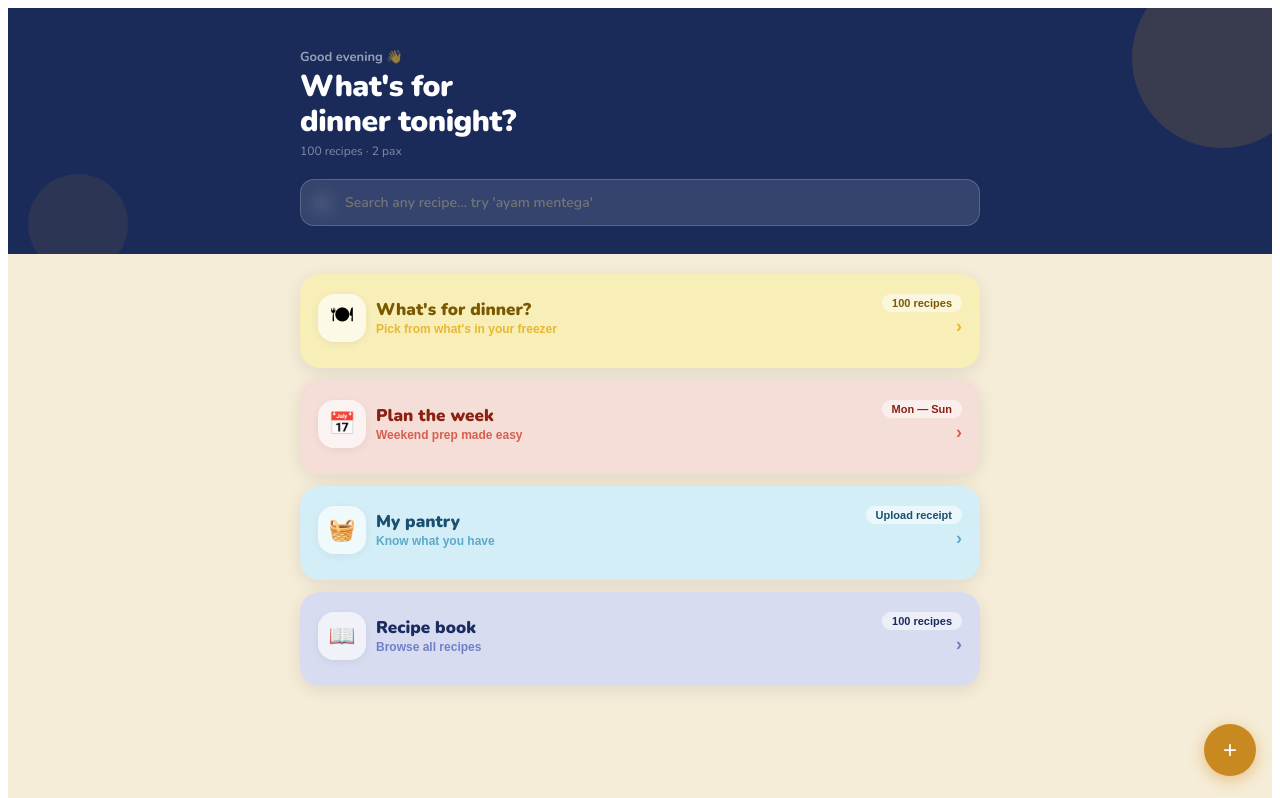
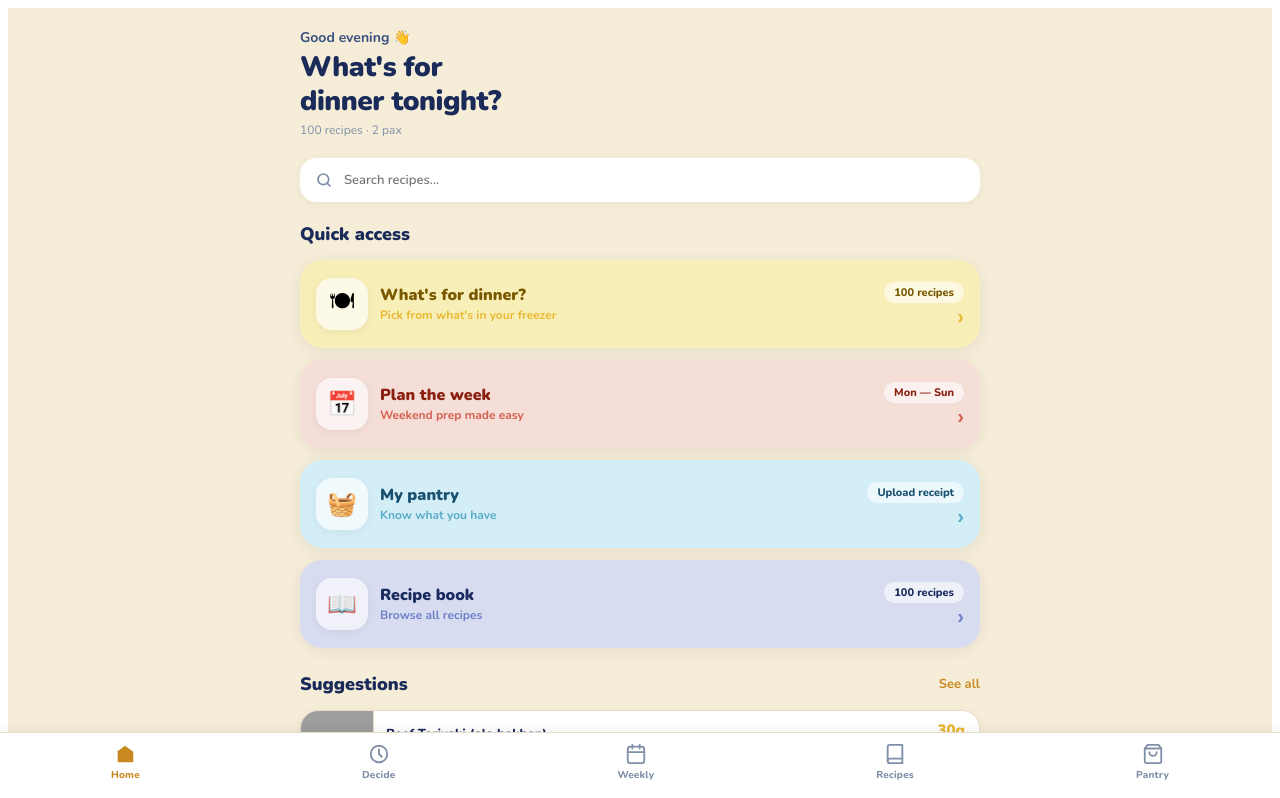
Before and after one commit to khansaa-projects/my-kitchen, a React (Vite) app: page / in a window 1280 px wide. Shown: the top 798 px of the page. Built offline with nearby package versions, Linux system fonts and the light colour scheme; grey boxes are pictures that could not be loaded.

Commit message:
Update App.jsx

```diff
--- a/src/App.jsx
+++ b/src/App.jsx
@@ -1922,45 +1922,50 @@ const HUSBAND_PROTEIN_PER_MEAL = 33;
 const WIFE_PROTEIN_PER_MEAL = 33;
 const COMBINED_PROTEIN_GOAL = 66;
 
-// Light mode color tokens — new design
+// Design tokens — exact match from Claude Design HTML
 const C = {
-  // Backgrounds
   bg: "#F5EDD8",
+  card: "#FFFFFF",
   surface: "#FFFFFF",
   surfaceHover: "#F0E8D0",
-  // Borders
+  ink: "#1A2B5A",
+  mid: "#3A5080",
   border: "#E8DCC8",
   borderStrong: "#D4C8A8",
-  // Text
   text: "#1A2B5A",
   textMuted: "#3A5080",
   textFaint: "#8090A8",
-  // Sticky / header
   headerBg: "#FFFFFF",
   stickyBg: "#FFFFFFee",
-  // Shadows
   shadow: "0 2px 10px rgba(0,0,0,0.05)",
-  shadowMd: "0 4px 18px rgba(0,0,0,0.09)",
-  // Primary accent — golden
+  shadowMd: "0 3px 16px rgba(0,0,0,0.07)",
+  // Primary — golden amber
   orange: "#C88A20",
   orangeLight: "#F5E4B0",
   orangeBorder: "#E8D090",
-  // Green (kept as secondary)
+  // Greens
   green: "#70A860",
   greenLight: "#D8EAD0",
   greenBorder: "#B8D8A8",
-  // Danger
+  // Others
   red: "#C83828",
   redLight: "#F5DDD8",
-  // Info
   blue: "#3A8FAA",
   blueLight: "#D4EEF8",
-  // Warn
   yellow: "#E8B830",
   yellowLight: "#F8EEB8",
+  yellowLight2: "#F5E4B0",
+  teal: "#D4EEF8",
+  tealD: "#3A8FAA",
+  pink: "#F5DDD8",
+  pinkD: "#C83828",
+  lilac: "#D8DCF0",
+  lilacD: "#5060B8",
+  peach: "#F0E4C0",
+  peachD: "#C47828",
 };
 
-// Colorful card palette from new design
+// Exact card palette from Claude Design
 const CARD_COLORS = [
   { bg: "#F8EEB8", accent: "#E8B830", text: "#7A5800" },
   { bg: "#F5DDD8", accent: "#D46050", text: "#8A2010" },
@@ -2057,7 +2062,7 @@ function RecipeDetail({ recipe, onBack, accent }) {
         {/* Ingredients */}
         <div style={{ background: C.surface, border: `1px solid ${C.border}`, borderRadius: "14px", padding: "18px", marginBottom: "16px", boxShadow: C.shadow }}>
           <div style={{ display: "flex", justifyContent: "space-between", alignItems: "center", marginBottom: "12px" }}>
-            <h2 style={{ fontFamily: "'Nunito', sans-serif", fontSize: "16px", fontWeight: 900, color: "#fff", margin: 0 }}>Ingredients</h2>
+            <h2 style={{ fontFamily: "'Nunito', sans-serif", fontSize: "16px", fontWeight: 900, color: C.ink, margin: 0 }}>Ingredients</h2>
             {Object.values(checked).some(Boolean) && (
               <button onClick={() => setChecked({})} style={{ background: "none", border: "none", color: C.textFaint, fontSize: "11px", cursor: "pointer", fontWeight: 600 }}>Clear ×</button>
             )}
@@ -2077,7 +2082,7 @@ function RecipeDetail({ recipe, onBack, accent }) {
 
         {/* Directions — no onClick anywhere on this container */}
         <div style={{ background: C.surface, border: `1px solid ${C.border}`, borderRadius: "14px", padding: "18px", marginBottom: "16px", boxShadow: C.shadow }}>
-          <h2 style={{ fontFamily: "'Nunito', sans-serif", fontSize: "16px", fontWeight: 900, color: "#fff", margin: "0 0 12px" }}>Directions</h2>
+          <h2 style={{ fontFamily: "'Nunito', sans-serif", fontSize: "16px", fontWeight: 900, color: C.ink, margin: "0 0 12px" }}>Directions</h2>
           <div style={{ display: "flex", flexDirection: "column" }}>
             {recipe.steps.map((step, i) => (
               <div key={i} style={{ display: "flex", gap: "14px", alignItems: "flex-start", padding: "10px 0", borderBottom: i < recipe.steps.length - 1 ? `1px solid ${C.border}` : "none" }}>
@@ -3595,6 +3600,13 @@ function HomeScreen({ onNavigate, allRecipes, inventory, customRecipes, onSelect
   const totalRecipes = allRecipes.length;
   const [search, setSearch] = useState("");
 
+  // 6 random savory recipes — shuffled once on mount, stable during session
+  const suggested = useState(() => {
+    const savory = allRecipes.filter(r => r.taste === "Savory");
+    const shuffled = [...savory].sort(() => Math.random() - 0.5);
+    return shuffled.slice(0, 6);
+  })[0];
+
   const features = [
     { id: "today",     emoji: "🍽", title: "What's for dinner?", subtitle: "Pick from what's in your freezer", description: "Step-by-step meal planning with protein tracking for 2", color: "#d97706", light: "#fef3c7", border: "#fde68a", stat: `${totalRecipes} recipes` },
     { id: "week",      emoji: "📅", title: "Plan the week",       subtitle: "Weekend prep made easy",            description: "Map out 7 days of meals, auto-generate your shopping list", color: "#0284c7", light: "#e0f2fe", border: "#bae6fd", stat: "Mon — Sun" },
@@ -3617,32 +3629,26 @@ function HomeScreen({ onNavigate, allRecipes, inventory, customRecipes, onSelect
     <div style={{ minHeight: "100vh", background: C.bg, fontFamily: "'Nunito', sans-serif" }}>
       <link href="https://fonts.googleapis.com/css2?family=Nunito:wght@400;500;600;700;800;900&display=swap" rel="stylesheet" />
 
-      {/* Hero + search */}
-      <div style={{ background: "#1A2B5A", padding: "40px 24px 28px", position: "relative", overflow: "hidden" }}>
-        <div style={{ position: "absolute", top: "-40px", right: "-40px", width: "180px", height: "180px", borderRadius: "50%", background: "rgba(200,138,32,0.18)", pointerEvents: "none" }} />
-        <div style={{ position: "absolute", bottom: "-20px", left: "20px", width: "100px", height: "100px", borderRadius: "50%", background: "rgba(200,138,32,0.10)", pointerEvents: "none" }} />
-        <div style={{ maxWidth: "680px", margin: "0 auto", position: "relative" }}>
-          <div style={{ fontSize: "13px", fontWeight: 700, color: "rgba(255,255,255,0.55)", marginBottom: "4px" }}>Good evening 👋</div>
-          <h1 style={{ fontFamily: "'Nunito', sans-serif", fontSize: "30px", fontWeight: 900, color: "#fff", margin: "0 0 4px", lineHeight: 1.15, letterSpacing: "-0.5px" }}>What's for<br />dinner tonight?</h1>
-          <p style={{ color: "rgba(255,255,255,0.45)", fontSize: "12px", margin: "0 0 20px" }}>{totalRecipes} recipes · 2 pax{customRecipes.length > 0 ? ` · ${customRecipes.length} added` : ""}</p>
+      <div style={{ maxWidth: "680px", margin: "0 auto", padding: "20px 18px 20px" }}>
+
+        {/* Greeting */}
+        <div style={{ marginBottom: "20px" }}>
+          <div style={{ fontSize: "14px", fontWeight: 700, color: C.mid, marginBottom: "4px" }}>Good evening 👋</div>
+          <h1 style={{ fontSize: "28px", fontWeight: 900, color: C.ink, lineHeight: 1.2, letterSpacing: "-0.5px", margin: "0 0 4px" }}>What's for<br />dinner tonight?</h1>
+          <p style={{ color: C.textFaint, fontSize: "12px", margin: "4px 0 0" }}>{totalRecipes} recipes · 2 pax{customRecipes.length > 0 ? ` · ${customRecipes.length} added` : ""}</p>
+        </div>
 
         {/* Search bar */}
-          <div style={{ position: "relative" }}>
-            <svg style={{ position: "absolute", left: "14px", top: "50%", transform: "translateY(-50%)", pointerEvents: "none", opacity: 0.55 }} width="16" height="16" viewBox="0 0 24 24" fill="none" stroke="white" strokeWidth="2.5" strokeLinecap="round" strokeLinejoin="round"><circle cx="11" cy="11" r="8"/><line x1="21" y1="21" x2="16.65" y2="16.65"/></svg>
+        <div style={{ background: C.card, borderRadius: "16px", padding: "12px 16px", display: "flex", alignItems: "center", gap: "10px", marginBottom: "20px", boxShadow: C.shadow }}>
+          <svg width="16" height="16" viewBox="0 0 24 24" fill="none" stroke={C.textFaint} strokeWidth="2.5" strokeLinecap="round"><circle cx="11" cy="11" r="8"/><path d="m21 21-4.35-4.35"/></svg>
           <input
             value={search}
             onChange={e => setSearch(e.target.value)}
-              placeholder="Search any recipe… try 'ayam mentega'"
-              style={{ width: "100%", boxSizing: "border-box", background: "rgba(255,255,255,0.12)", backdropFilter: "blur(8px)", border: "1px solid rgba(255,255,255,0.18)", borderRadius: "14px", padding: "13px 14px 13px 44px", color: "#fff", fontSize: "14px", fontWeight: 600, outline: "none", fontFamily: "'Nunito', sans-serif" }}
+            placeholder="Search recipes…"
+            style={{ flex: 1, border: "none", background: "transparent", fontSize: "13px", fontWeight: 600, color: C.text, outline: "none", fontFamily: "'Nunito', sans-serif" }}
           />
-            {search && (
-              <button onClick={() => setSearch("")} style={{ position: "absolute", right: "12px", top: "50%", transform: "translateY(-50%)", background: "none", border: "none", color: "rgba(255,255,255,0.5)", fontSize: "18px", cursor: "pointer", lineHeight: 1 }}>×</button>
-            )}
-          </div>
-        </div>
-      </div>
-
-      <div style={{ maxWidth: "680px", margin: "0 auto", padding: "20px 16px 80px" }}>
+          {search && <button onClick={() => setSearch("")} style={{ background: "none", border: "none", color: C.textFaint, fontSize: "18px", cursor: "pointer", lineHeight: 1, padding: 0 }}>×</button>}
+        </div>
 
         {/* Search results */}
         {searchResults.length > 0 && (
@@ -3650,11 +3656,11 @@ function HomeScreen({ onNavigate, allRecipes, inventory, customRecipes, onSelect
             <div style={{ fontSize: "11px", fontWeight: 800, color: C.textMuted, textTransform: "uppercase", letterSpacing: "0.07em", marginBottom: "10px" }}>
               {searchResults.length} result{searchResults.length !== 1 ? "s" : ""} for "{search}"
             </div>
-            <div style={{ display: "flex", flexDirection: "column", gap: "7px" }}>
+            <div style={{ display: "flex", flexDirection: "column", gap: "8px" }}>
               {searchResults.map(r => <RecipeCard key={r.id} recipe={r} onSelect={onSelect} accentColor={C.orange} />)}
             </div>
             <button onClick={() => { setSearch(""); onNavigate("browse"); }}
-              style={{ marginTop: "12px", width: "100%", padding: "10px", background: "none", border: `1px solid ${C.border}`, borderRadius: "12px", color: C.textMuted, fontSize: "13px", fontWeight: 700, cursor: "pointer" }}>
+              style={{ marginTop: "12px", width: "100%", padding: "10px", background: "none", border: `1.5px solid ${C.border}`, borderRadius: "14px", color: C.textMuted, fontSize: "13px", fontWeight: 700, cursor: "pointer", fontFamily: "'Nunito', sans-serif" }}>
               See all results in Recipe Book →
             </button>
           </div>
@@ -3664,41 +3670,95 @@ function HomeScreen({ onNavigate, allRecipes, inventory, customRecipes, onSelect
           <div style={{ textAlign: "center", padding: "32px 20px", marginBottom: "20px" }}>
             <div style={{ fontSize: "28px", marginBottom: "8px" }}>🤷</div>
             <div style={{ fontSize: "14px", fontWeight: 700, color: C.textMuted }}>No recipes found for "{search}"</div>
-            <div style={{ fontSize: "12px", color: C.textFaint, marginTop: "4px" }}>Try different keywords or browse by category below</div>
-          </div>
-        )}
-
-        {/* Feature cards */}
+          </div>
+        )}
+
+        {/* Feature cards — exact palette from design */}
         {!search.trim() && (
+          <>
+            <div style={{ display: "flex", alignItems: "center", justifyContent: "space-between", marginBottom: "14px" }}>
+              <span style={{ fontWeight: 900, fontSize: "18px", color: C.ink }}>Quick access</span>
+            </div>
             <div style={{ display: "flex", flexDirection: "column", gap: "12px" }}>
-            {features.map((f, fi) => (
-              <button key={f.id} onClick={() => onNavigate(f.id)} style={{ background: CARD_COLORS[fi % CARD_COLORS.length].bg, border: "none", borderRadius: "20px", padding: "0", cursor: "pointer", textAlign: "left", boxShadow: C.shadowMd, overflow: "hidden", display: "flex", alignItems: "stretch", transition: "transform 0.15s, box-shadow 0.15s" }}
-                onMouseEnter={e => { e.currentTarget.style.transform = "translateY(-2px)"; e.currentTarget.style.boxShadow = "0 8px 24px rgba(0,0,0,0.12)"; }}
+              {features.map((f, fi) => {
+                const col = CARD_COLORS[fi % CARD_COLORS.length];
+                return (
+                  <button key={f.id} onClick={() => onNavigate(f.id)}
+                    style={{ background: col.bg, border: "none", borderRadius: "22px", padding: "0", cursor: "pointer", textAlign: "left", boxShadow: C.shadowMd, overflow: "hidden", display: "flex", alignItems: "stretch", transition: "transform 0.15s, box-shadow 0.15s", fontFamily: "'Nunito', sans-serif" }}
+                    onMouseEnter={e => { e.currentTarget.style.transform = "translateY(-2px)"; e.currentTarget.style.boxShadow = `0 8px 24px rgba(0,0,0,0.12)`; }}
                     onMouseLeave={e => { e.currentTarget.style.transform = "translateY(0)"; e.currentTarget.style.boxShadow = C.shadowMd; }}>
-                <div style={{ flex: 1, padding: "20px 18px" }}>
-                  <div style={{ display: "flex", justifyContent: "space-between", alignItems: "flex-start", marginBottom: "6px" }}>
-                    <div style={{ display: "flex", alignItems: "center", gap: "10px" }}>
-                      <div style={{ width: "48px", height: "48px", borderRadius: "16px", background: "rgba(255,255,255,0.65)", display: "flex", alignItems: "center", justifyContent: "center", fontSize: "22px", boxShadow: "0 2px 8px rgba(0,0,0,0.06)" }}>{f.emoji}</div>
+                    <div style={{ flex: 1, padding: "18px 16px" }}>
+                      <div style={{ display: "flex", justifyContent: "space-between", alignItems: "center" }}>
+                        <div style={{ display: "flex", alignItems: "center", gap: "12px" }}>
+                          <div style={{ width: "52px", height: "52px", borderRadius: "16px", background: "rgba(255,255,255,0.65)", display: "flex", alignItems: "center", justifyContent: "center", fontSize: "24px", boxShadow: "0 2px 10px rgba(0,0,0,0.06)", flexShrink: 0 }}>{f.emoji}</div>
                           <div>
-                        <div style={{ fontFamily: "'Nunito', sans-serif", fontSize: "17px", fontWeight: 900, color: CARD_COLORS[fi % CARD_COLORS.length].text, lineHeight: 1.2 }}>{f.title}</div>
-                        <div style={{ fontSize: "12px", color: CARD_COLORS[fi % CARD_COLORS.length].accent, fontWeight: 700, marginTop: "1px" }}>{f.subtitle}</div>
-                      </div>
-                    </div>
-                    <div style={{ display: "flex", flexDirection: "column", alignItems: "flex-end", gap: "4px", flexShrink: 0 }}>
-                      <span style={{ fontSize: "11px", color: CARD_COLORS[fi % CARD_COLORS.length].text, background: "rgba(255,255,255,0.55)", padding: "3px 10px", borderRadius: "20px", fontWeight: 800, whiteSpace: "nowrap" }}>{f.stat}</span>
-                      <span style={{ color: CARD_COLORS[fi % CARD_COLORS.length].accent, fontSize: "18px", fontWeight: 900 }}>›</span>
+                            <div style={{ fontSize: "16px", fontWeight: 900, color: col.text, lineHeight: 1.25 }}>{f.title}</div>
+                            <div style={{ fontSize: "12px", color: col.accent, fontWeight: 700, marginTop: "2px" }}>{f.subtitle}</div>
+                          </div>
+                        </div>
+                        <div style={{ display: "flex", flexDirection: "column", alignItems: "flex-end", gap: "4px", flexShrink: 0, marginLeft: "8px" }}>
+                          <span style={{ fontSize: "11px", color: col.text, background: "rgba(255,255,255,0.6)", padding: "3px 10px", borderRadius: "20px", fontWeight: 800, whiteSpace: "nowrap" }}>{f.stat}</span>
+                          <span style={{ color: col.accent, fontSize: "20px", fontWeight: 900, lineHeight: 1 }}>›</span>
                         </div>
                       </div>
                     </div>
                   </button>
+                );
+              })}
+            </div>
+
+            {/* Random recipe suggestions */}
+            <div style={{ display: "flex", alignItems: "center", justifyContent: "space-between", margin: "24px 0 14px" }}>
+              <span style={{ fontWeight: 900, fontSize: "18px", color: C.ink }}>Suggestions</span>
+              <span onClick={() => onNavigate("browse")} style={{ fontSize: "13px", fontWeight: 700, color: C.orange, cursor: "pointer" }}>See all</span>
+            </div>
+            <div style={{ display: "flex", flexDirection: "column", gap: "8px" }}>
+              {suggested.map((r, i) => (
+                <RecipeCard key={r.id} recipe={r} onSelect={onSelect} accentColor={CARD_COLORS[i % CARD_COLORS.length].accent} />
               ))}
             </div>
+          </>
         )}
       </div>
     </div>
   );
 }
 // ─── MAIN APP ──────────────────────────────────────────────────────────────────
+// ─── BOTTOM NAV — exact from Claude Design ─────────────────────────────────────
+const NAV_ITEMS = [
+  { id: "home",      label: "Home",    icon: (a) => <svg width="22" height="22" viewBox="0 0 24 24" fill={a ? C.orange : C.textFaint}><path d="M3 9.5L12 3l9 6.5V20a1 1 0 01-1 1H5a1 1 0 01-1-1V9.5z"/></svg> },
+  { id: "today",     label: "Decide",  icon: (a) => <svg width="22" height="22" viewBox="0 0 24 24" fill="none" stroke={a ? C.orange : C.textFaint} strokeWidth="2" strokeLinecap="round"><circle cx="12" cy="12" r="9"/><path d="M12 7v5l3 3"/></svg> },
+  { id: "week",      label: "Weekly",  icon: (a) => <svg width="22" height="22" viewBox="0 0 24 24" fill="none" stroke={a ? C.orange : C.textFaint} strokeWidth="2" strokeLinecap="round" strokeLinejoin="round"><rect x="3" y="4" width="18" height="18" rx="3"/><path d="M16 2v4M8 2v4M3 10h18"/></svg> },
+  { id: "browse",    label: "Recipes", icon: (a) => <svg width="22" height="22" viewBox="0 0 24 24" fill="none" stroke={a ? C.orange : C.textFaint} strokeWidth="2" strokeLinecap="round" strokeLinejoin="round"><path d="M4 19.5A2.5 2.5 0 016.5 17H20"/><path d="M6.5 2H20v20H6.5A2.5 2.5 0 014 19.5v-15A2.5 2.5 0 016.5 2z"/></svg> },
+  { id: "inventory", label: "Pantry",  icon: (a) => <svg width="22" height="22" viewBox="0 0 24 24" fill="none" stroke={a ? C.orange : C.textFaint} strokeWidth="2" strokeLinecap="round" strokeLinejoin="round"><path d="M6 2L3 6v14a2 2 0 002 2h14a2 2 0 002-2V6l-3-4z"/><line x1="3" y1="6" x2="21" y2="6"/><path d="M16 10a4 4 0 01-8 0"/></svg> },
+];
+
+function BottomNav({ active, onNav }) {
+  return (
+    <div style={{
+      position: "fixed", bottom: 0, left: 0, right: 0, zIndex: 100,
+      background: C.card, borderTop: `1px solid ${C.border}`,
+      display: "flex", alignItems: "center", justifyContent: "space-around",
+      padding: "10px 0 18px", boxShadow: "0 -2px 12px rgba(0,0,0,0.06)",
+    }}>
+      {NAV_ITEMS.map(item => {
+        const a = active === item.id;
+        return (
+          <button key={item.id} onClick={() => onNav(item.id)} style={{
+            background: "none", border: "none",
+            display: "flex", flexDirection: "column", alignItems: "center", gap: 3,
+            cursor: "pointer", fontFamily: "'Nunito', sans-serif", padding: "0 12px",
+            minWidth: 0,
+          }}>
+            {item.icon(a)}
+            <span style={{ fontSize: 10, fontWeight: 800, color: a ? C.orange : C.textFaint, letterSpacing: "0.02em" }}>{item.label}</span>
+          </button>
+        );
+      })}
+    </div>
+  );
+}
+
 export default function App() {
   const [screen, setScreen] = useState("home");
   const [selectedRecipe, setSelectedRecipe] = useState(null);
@@ -3754,31 +3814,28 @@ export default function App() {
     browse:    { label: "Recipe book",         emoji: "📖" },
   };
 
-  if (screen === "home") {
-    return (
-      <>
-        <HomeScreen onNavigate={setScreen} allRecipes={allRecipes} inventory={inventory} customRecipes={customRecipes} onSelect={handleSelect} />
-        <button onClick={() => setShowAddModal(true)} style={{ position: "fixed", bottom: "24px", right: "24px", width: "52px", height: "52px", borderRadius: "50%", background: C.orange, color: "#fff", border: "none", fontSize: "24px", cursor: "pointer", boxShadow: "0 4px 16px rgba(217,119,6,0.4)", display: "flex", alignItems: "center", justifyContent: "center", zIndex: 50 }} title="Add recipe">+</button>
-        {showAddModal && <AddRecipeModal onClose={() => setShowAddModal(false)} onAdd={handleAddRecipe} />}
-      </>
-    );
-  }
-
-  const meta = SCREEN_META[screen] || {};
-
   return (
     <div style={{ minHeight: "100vh", background: C.bg, color: C.text, fontFamily: "'Nunito', sans-serif" }}>
       <link href="https://fonts.googleapis.com/css2?family=Nunito:wght@400;500;600;700;800;900&display=swap" rel="stylesheet" />
-      <div style={{ background: "#1A2B5A", borderBottom: "none", padding: "16px 20px", position: "sticky", top: 0, zIndex: 10 }}>
-        <div style={{ maxWidth: "680px", margin: "0 auto", display: "flex", alignItems: "center", gap: "12px" }}>
-          <button onClick={() => setScreen("home")} style={{ background: "rgba(255,255,255,0.15)", border: "none", color: "#fff", borderRadius: "12px", padding: "7px 12px", cursor: "pointer", fontSize: "13px", fontWeight: 700, boxShadow: C.shadow }}>← Home</button>
-          <div style={{ flex: 1 }}>
-            <div style={{ fontFamily: "'Nunito', sans-serif", fontSize: "16px", fontWeight: 900, color: "#fff" }}>{meta.emoji} {meta.label}</div>
-          </div>
-          <button onClick={() => setShowAddModal(true)} style={{ padding: "7px 14px", border: `1px solid ${C.orange}`, borderRadius: "20px", background: C.orangeLight, color: C.orange, fontSize: "12px", fontWeight: 700, cursor: "pointer", boxShadow: C.shadow }}>+ Add</button>
-        </div>
-      </div>
-      <div style={{ maxWidth: "680px", margin: "0 auto", padding: "20px 16px 60px" }}>
+
+      {/* Screen content */}
+      <div style={{ paddingBottom: "80px" }}>
+        {screen === "home" && (
+          <HomeScreen onNavigate={setScreen} allRecipes={allRecipes} inventory={inventory} customRecipes={customRecipes} onSelect={handleSelect} />
+        )}
+        {screen !== "home" && (
+          <>
+            {/* Screen header */}
+            <div style={{ background: "#1A2B5A", padding: "18px 20px 14px", position: "sticky", top: 0, zIndex: 10 }}>
+              <div style={{ maxWidth: "680px", margin: "0 auto", display: "flex", alignItems: "center", justifyContent: "space-between" }}>
+                <div>
+                  <div style={{ fontSize: "11px", fontWeight: 700, color: "rgba(255,255,255,0.5)", letterSpacing: "0.05em", marginBottom: "2px", textTransform: "uppercase" }}>My Kitchen</div>
+                  <div style={{ fontFamily: "'Nunito', sans-serif", fontSize: "20px", fontWeight: 900, color: "#fff", letterSpacing: "-0.3px" }}>{SCREEN_META[screen]?.emoji} {SCREEN_META[screen]?.label}</div>
+                </div>
+                <button onClick={() => setShowAddModal(true)} style={{ padding: "8px 16px", border: "none", borderRadius: "20px", background: C.orange, color: "#fff", fontSize: "13px", fontWeight: 800, cursor: "pointer", boxShadow: `0 4px 14px ${C.orange}50` }}>+ Add</button>
+              </div>
+            </div>
+            <div style={{ maxWidth: "680px", margin: "0 auto", padding: "16px 16px 20px" }}>
               {!storageReady ? (
                 <div style={{ textAlign: "center", padding: "60px 20px", color: C.textMuted, fontSize: "14px" }}>Loading…</div>
               ) : (
@@ -3790,6 +3847,13 @@ export default function App() {
                 </>
               )}
             </div>
+          </>
+        )}
+      </div>
+
+      {/* Bottom nav */}
+      <BottomNav active={screen} onNav={setScreen} />
+
       {showAddModal && <AddRecipeModal onClose={() => setShowAddModal(false)} onAdd={handleAddRecipe} />}
     </div>
   );
```
Lines whose indentation alone changed are shown as unchanged.
